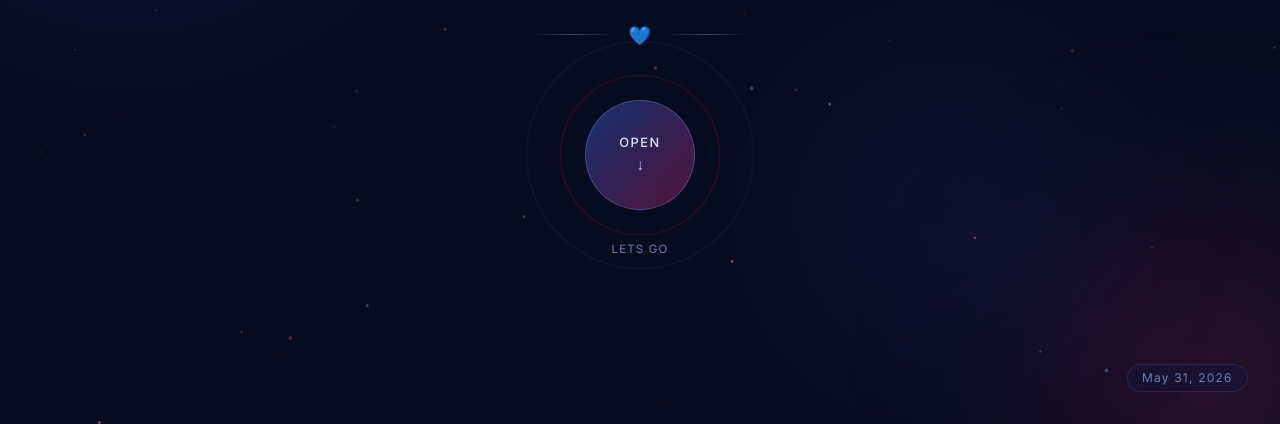
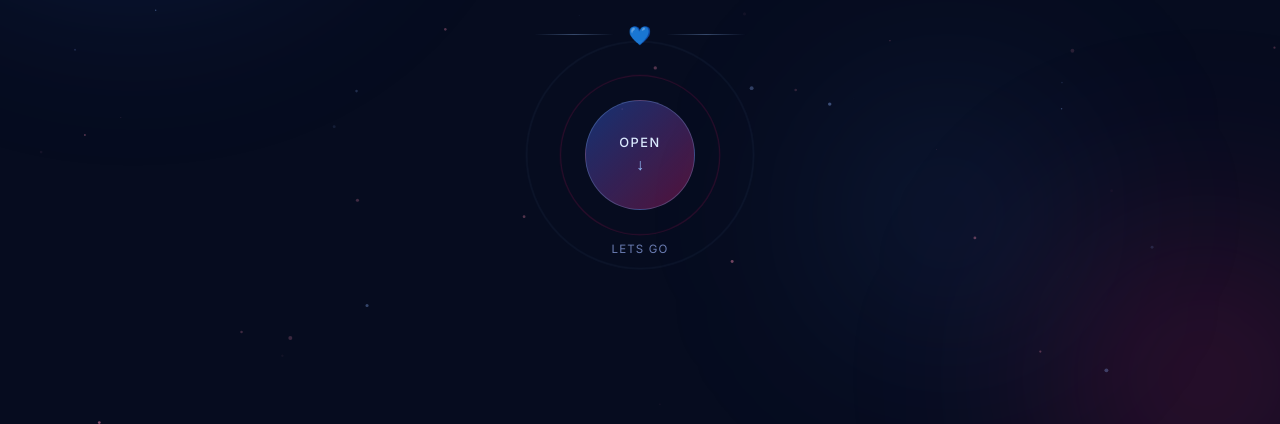
Before and after one commit to bejjj06/boi, a plain HTML site: page index.html in a window 1280 px wide. Shown: the part 376-800 px from the top of the page. Drawn offline with nearby package versions, Linux system fonts and the light colour scheme.

Commit message:
remove date

```diff
--- a/index.html
+++ b/index.html
@@ -47,7 +47,6 @@
       <p class="intro-hint">lets go</p>
     </div>
 
-    <div class="intro-date-badge">May 31, 2026</div>
   </div>
 
 
```
